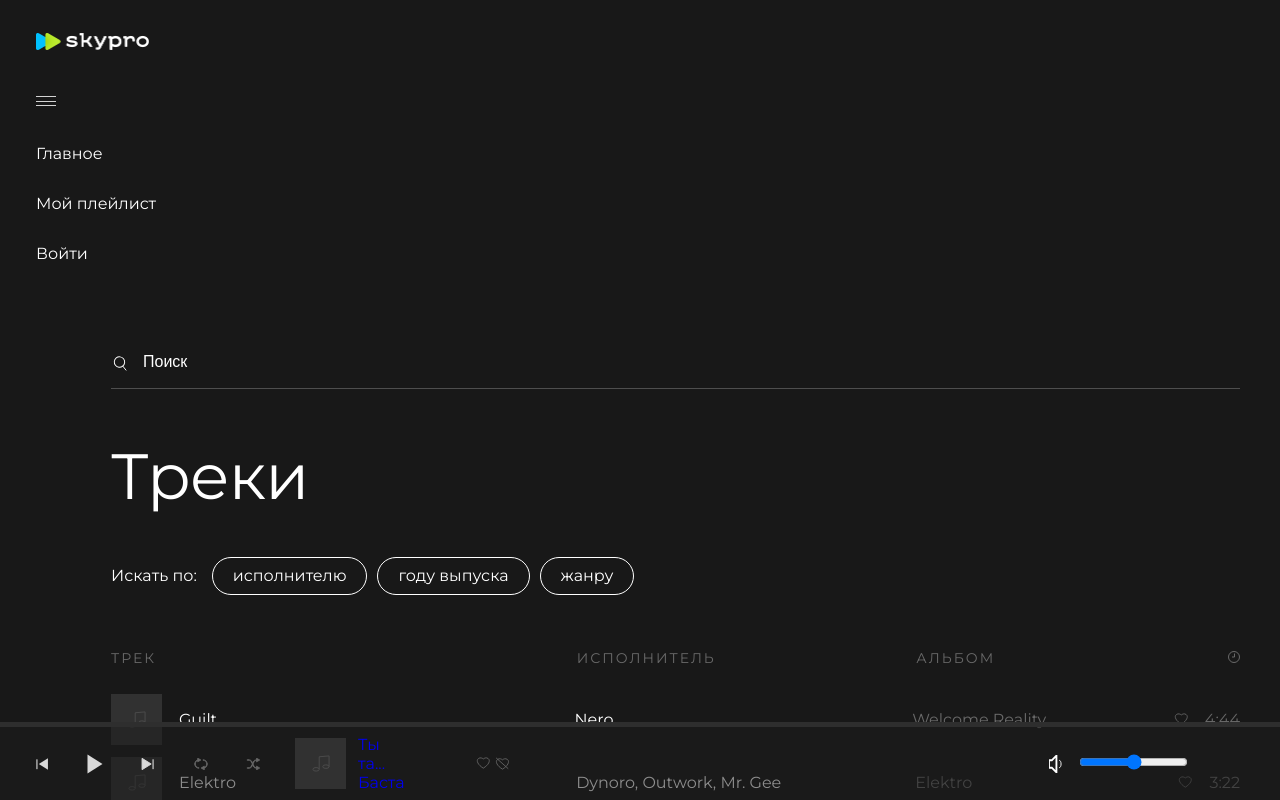
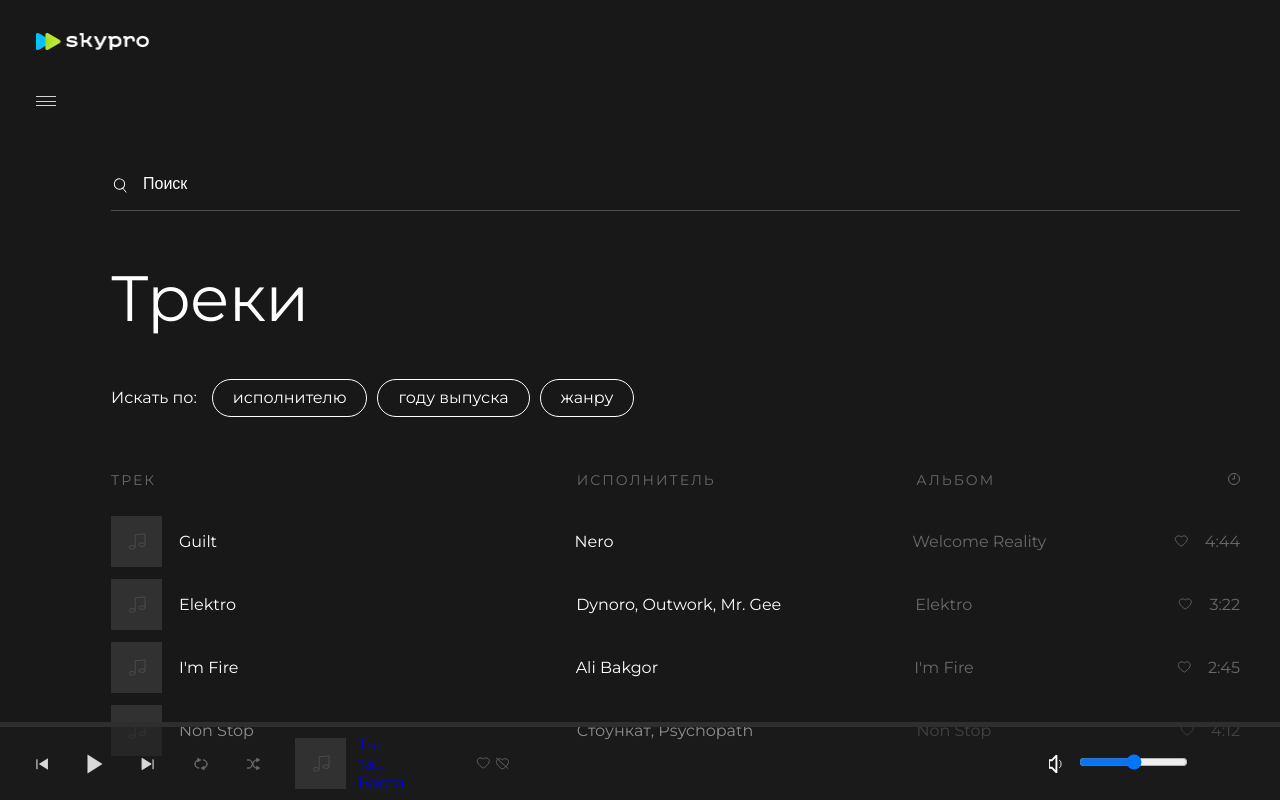
Before and after one commit to KristinaSapega/-skypro-music, a Next.js app in the folder skypro-music/: page / in a window 1280 px wide. Built offline with nearby package versions, Linux system fonts and the light colour scheme.

Commit message:
the menu opens/closes when clicked BurgerMenu

```diff
--- a/skypro-music/src/app/globals.css
+++ b/skypro-music/src/app/globals.css
@@ -14,7 +14,7 @@
 a,
 a:visited {
   text-decoration: none;
-  font-family: "Montserrat", sans-serif;
+  /* font-family: "Montserrat", sans-serif; */
   cursor: pointer;
 }
 
--- a/skypro-music/src/components/BurgerMenu/BurgerMenu.tsx
+++ b/skypro-music/src/components/BurgerMenu/BurgerMenu.tsx
@@ -1,8 +1,13 @@
-import styles from "./BurgerMenu.module.css"
+import React from "react";
+import styles from "./BurgerMenu.module.css";
 
-export const BurgerMenu = () => {
+interface BurgerMenuProps {
+    toggleMenu: () => void;
+}
+
+export const BurgerMenu: React.FC<BurgerMenuProps> = ({toggleMenu}) => {
     return (
-        <div className={styles.navBurger}>
+        <div className={styles.navBurger} onClick={toggleMenu}>
       <span className={styles.burgerLine}></span>
       <span className={styles.burgerLine}></span>
       <span className={styles.burgerLine}></span>
--- a/skypro-music/src/components/Menu/Menu.module.css
+++ b/skypro-music/src/components/Menu/Menu.module.css
@@ -1,7 +1,12 @@
 .navMenu {
-    display: block;
+    display: none;
+    transition: all 0.3s ease;
     visibility: visible;
   }
+
+  .navMenu.open {
+    display: block;
+}
 
   .menuList {
     padding: 18px 0 10px;
--- a/skypro-music/src/components/Menu/Menu.tsx
+++ b/skypro-music/src/components/Menu/Menu.tsx
@@ -1,10 +1,14 @@
+import React from 'react';
 import styles from './Menu.module.css'
 
+interface MenuProps {
+    isMenuOpen: boolean;
+}
 
-export const Menu = () => {
+export const Menu: React.FC<MenuProps> = ({isMenuOpen}) => {
 
     return (
-        <div className={styles.navMenu}>
+        <div className={`${styles.navMenu} ${isMenuOpen ? styles.open : ''}`}>
         <ul className={styles.menuList}>
           <li className={styles.menuItem}>
             <a href="#" className={styles.menuLink}>Главное</a>
--- a/skypro-music/src/components/NavBar/NavBar.tsx
+++ b/skypro-music/src/components/NavBar/NavBar.tsx
@@ -1,14 +1,21 @@
+"use client"
+import { useState } from "react"
 import { BurgerMenu } from "../BurgerMenu/BurgerMenu"
 import { Logo } from "../Logo/Logo"
 import { Menu } from "../Menu/Menu"
 import styles from "./NavBar.module.css"
 
 export const NavBar = () => {
+    const [isMenuOpen, setIsMenuOpen] = useState (false);
+    const toggleMenu = () => {
+        setIsMenuOpen(!isMenuOpen)
+
+    }
     return (
         <nav className={styles.mainNav}>
           <Logo />
-          <BurgerMenu />
-          <Menu />
+          <BurgerMenu toggleMenu={toggleMenu}/>
+          <Menu isMenuOpen={isMenuOpen}/>
         </nav>
     )
 }
```
